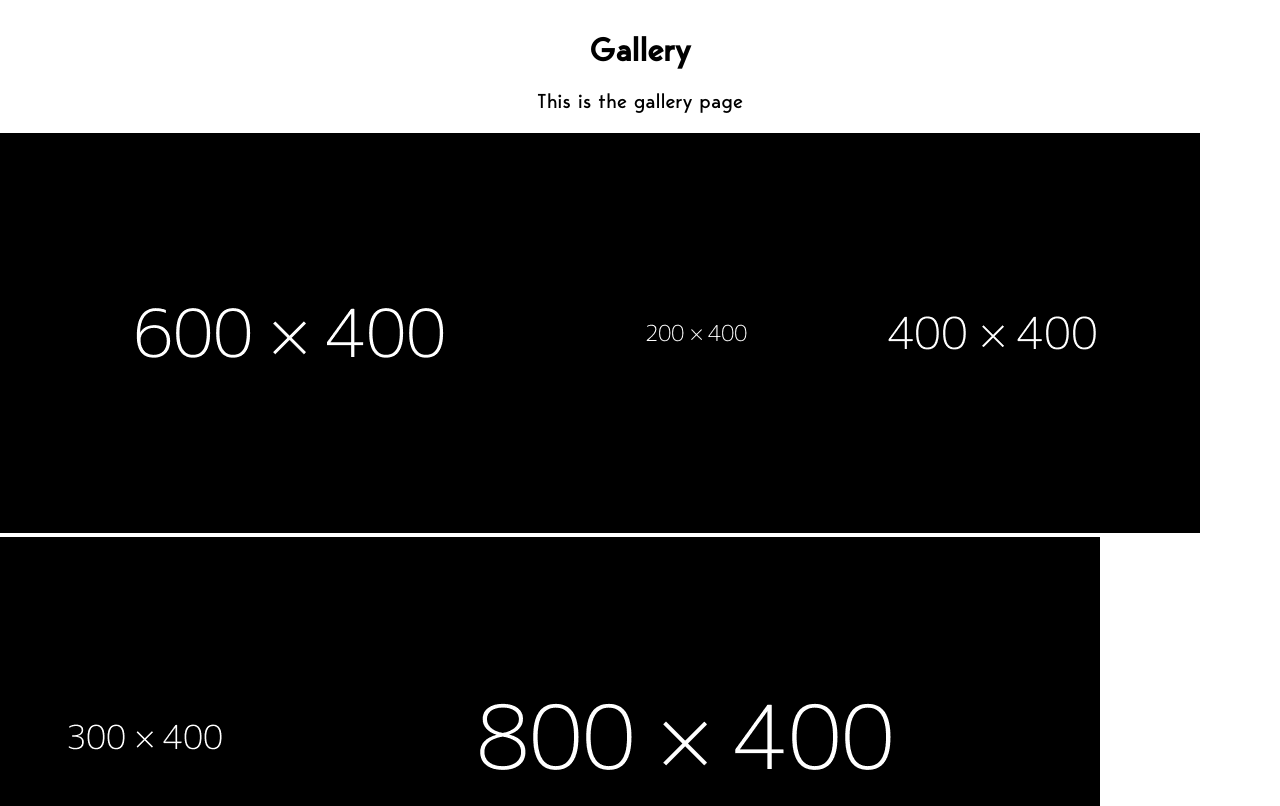
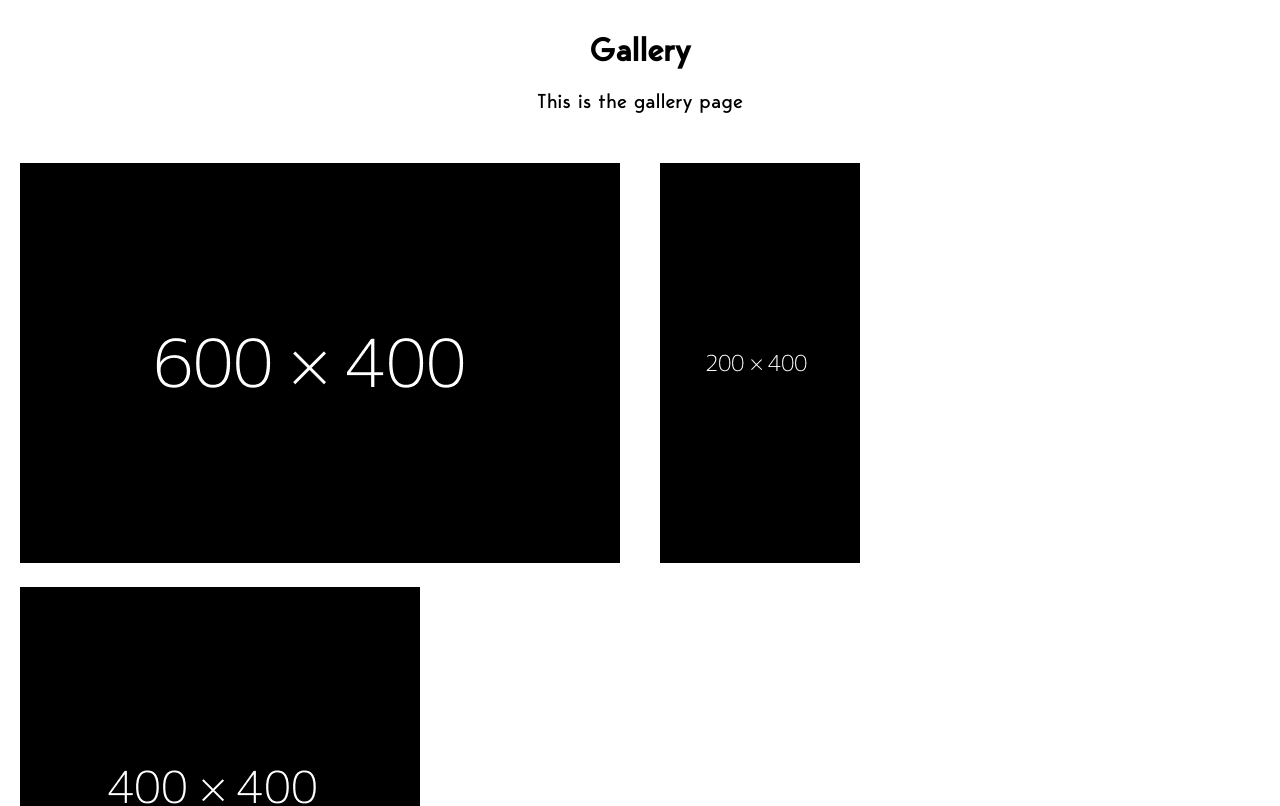
Before and after one commit to GENERAL-PRIME/BYVK-web, a React (Vite) app: page / in a window 1280 px wide. Shown: the part 1100-1906 px from the top of the page. Built offline with nearby package versions, Linux system fonts and the light colour scheme.

Commit message:
Gallery Fixed

```diff
--- a/src/components/Gallery/Gallery.css
+++ b/src/components/Gallery/Gallery.css
@@ -0,0 +1,17 @@
+.container .collage {
+  display: flex;
+  flex-wrap: wrap;
+  justify-content: center;
+  margin-top: 20px;
+}
+
+.collage-row {
+  display: flex;
+  justify-content: center;
+  margin-top: 20px;
+  flex-wrap: nowrap;
+}
+
+.collage-column img {
+  margin: 10px 20px;
+}
--- a/src/components/Gallery/Gallery.jsx
+++ b/src/components/Gallery/Gallery.jsx
@@ -8,7 +8,7 @@ import image5 from "../../assets/Images/fff4.png";
 
 function Gallery() {
   return (
-    <div>
+    <div className="container">
       <h1>Gallery</h1>
       <p>This is the gallery page</p>
       <div className="collage">
--- a/src/components/VideoCard/VideoCard.css
+++ b/src/components/VideoCard/VideoCard.css
@@ -25,7 +25,7 @@ iframe {
   border: 2px solid #8cbc13;
 }
 
-@media screen and (max-width: 768px) {
+@media screen and (max-width: 1200px) {
   .video-card {
     width: 48%;
   }
@@ -34,7 +34,7 @@ iframe {
   }
 }
 
-@media screen and (max-width: 480px) {
+@media screen and (max-width: 600px) {
   .container-video {
     display: flex;
     justify-self: center;
```
